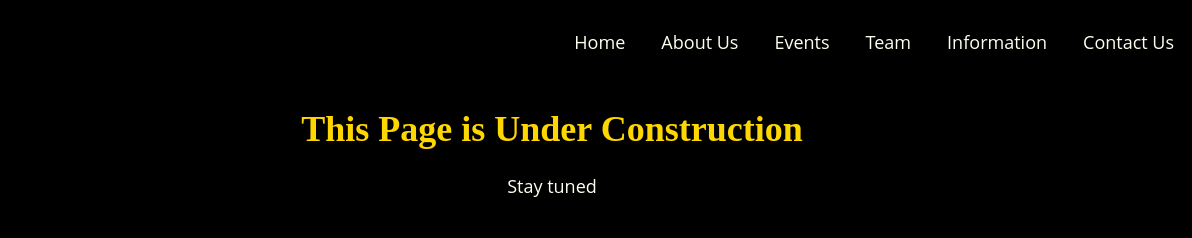
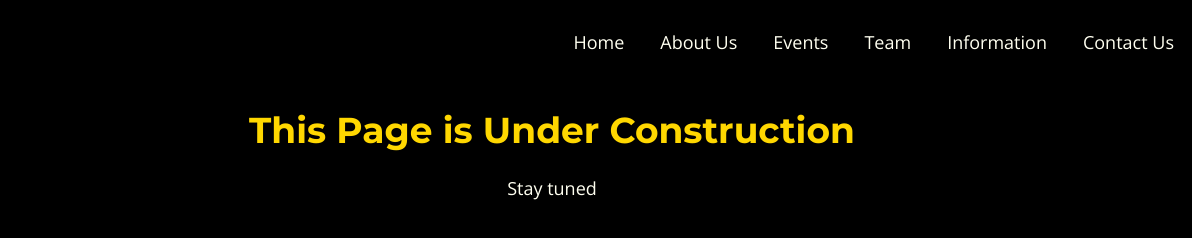
Before and after one commit to mazwakes/emoryASA, a plain HTML site: page update.html in a window 1280 px wide. Shown: the full height of the page, 88-1280 px from the left. Drawn offline with nearby package versions, Linux system fonts and the light colour scheme.

Commit message:
adding fonts to update

```diff
--- a/update.html
+++ b/update.html
@@ -5,6 +5,9 @@
     <meta name="viewport" content="width=device-width, initial-scale=1.0">
     <title>Updating</title>
     <link rel="stylesheet" href="./resources/css/index.css">
+    <link rel="preconnect" href="https://fonts.googleapis.com">
+    <link rel="preconnect" href="https://fonts.gstatic.com" crossorigin>
+    <link href="https://fonts.googleapis.com/css2?family=Montserrat:ital,wght@0,100..900;1,100..900&family=Noto+Sans:ital,wght@0,100..900;1,100..900&family=Open+Sans:ital,wght@0,300..800;1,300..800&family=Ubuntu:ital,wght@0,300;0,400;0,500;0,700;1,300;1,400;1,500;1,700&display=swap" rel="stylesheet">
 </head>
 <body>
     <header>
```
